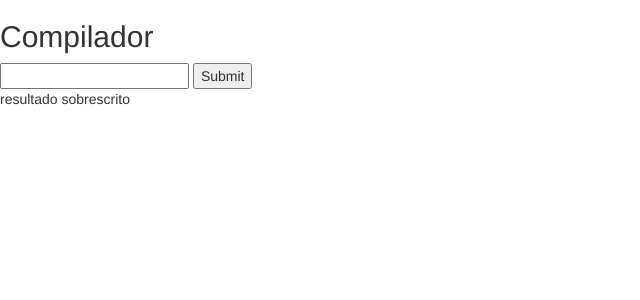
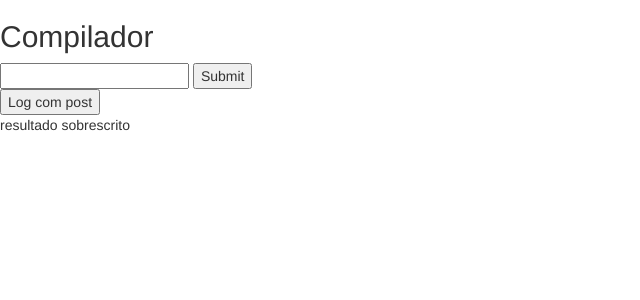
Before and after one commit to bugelseif/compilador, a Flask app: page / in a window 1280 px wide. Shown: the top 300 px of the page, without its empty margins (0-640 px from the left). Run offline with Flask 2, Linux system fonts and the light colour scheme; some libraries are stand-ins or nearby versions.

Commit message:
Retorno do backend
adiciona um teste que utiliza JQuery para fazer um post.

```diff
--- a/compilador/app.py
+++ b/compilador/app.py
@@ -1,4 +1,5 @@
 from flask import Flask
+from flask import request
 from flask_bootstrap import Bootstrap
 
 from compilador.blueprints import views
--- a/compilador/blueprints/views.py
+++ b/compilador/blueprints/views.py
@@ -1,4 +1,3 @@
-from crypt import methods
 from urllib import request
 from flask import render_template
 
--- a/compilador/templates/index.html
+++ b/compilador/templates/index.html
@@ -1,11 +1,26 @@
 {% extends "bootstrap/base.html" %}
 {% block content %}
+<script src = "lib/jquery-3.6.0.min.js"></script>
+
+
+<!--Script de teste-->
+<script>
+    //Faz um post para /test e loga o retorno
+    function postTest(){
+        $.post("/test", function(data){
+            console.log(data);
+        });
+    }
+
+
+</script>
 <div>
     <h2>{{ config.get('TITLE') }}</h2>
     <form action="{{ url_for('test') }}" method="get">
         <input type="text">
         <input type="submit" name="test">
     </form>
+    <button onclick="postTest()">Log com post</button>
     <p> resultado sobrescrito</p>
 </div>
 
```
Also changed, not shown: 2 other files.
